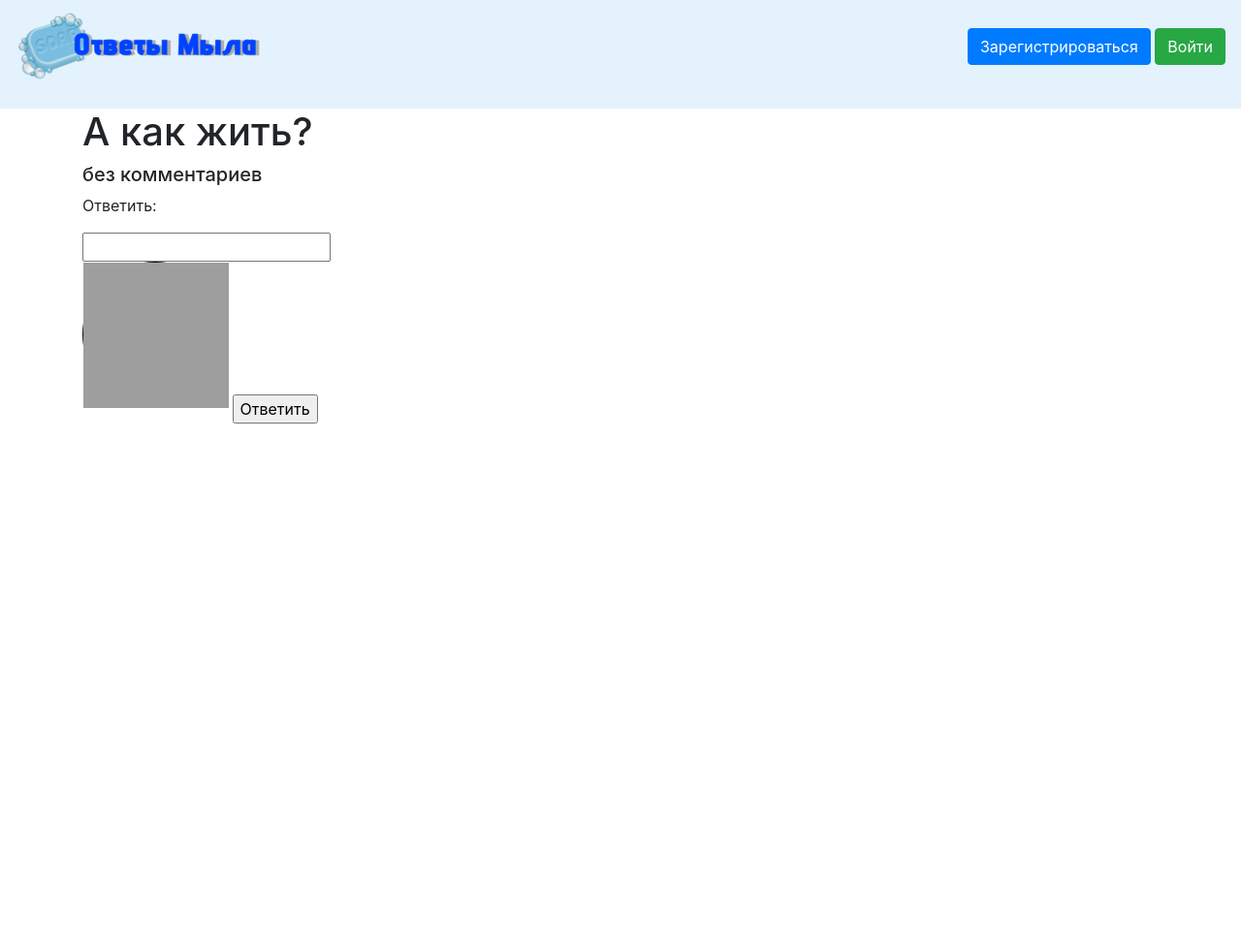
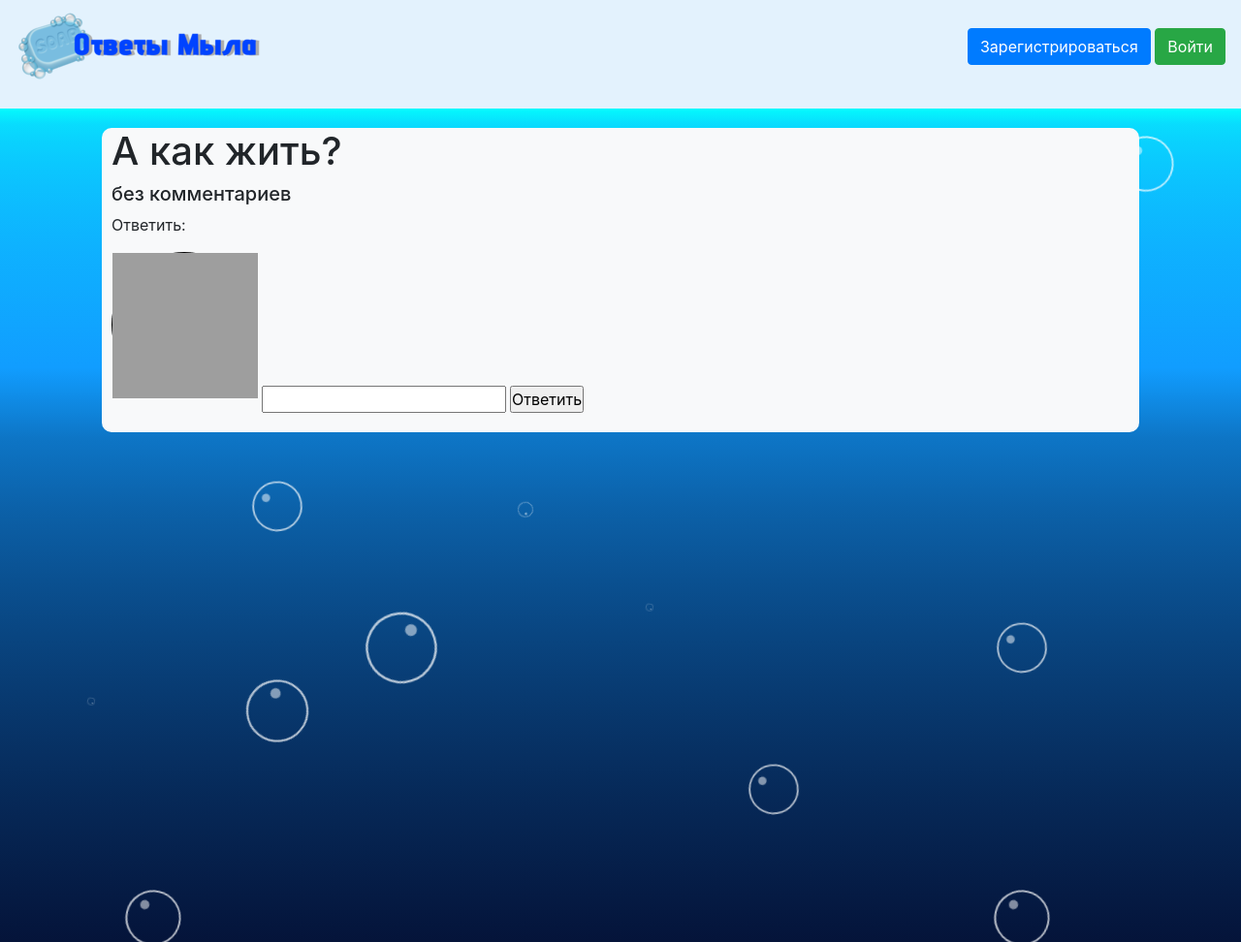
Before and after one commit to gamr416/api_project_yandex2024, a Flask app: page /question/1 in a window 1280 px wide. Shown: the whole page at 97% size. Run offline with Flask 3, Linux system fonts and the light colour scheme; data comes from the database, SQL or seed files in the repository; some libraries are stand-ins or nearby versions; grey boxes are pictures that could not be loaded.

Commit message:
пародия на дизайн

```diff
--- a/static/css/style.css
+++ b/static/css/style.css
@@ -94,8 +94,19 @@ file-upload {
 .animate2 img.first { /* первая картинка полностью прозрачная */
 
   opacity:0;
+  filter:alpha (opacity=0);
+  border-radius: 100%;
+  display: flex;
+  align-items: center;
+  justify-content: center;
+}
 
-  filter:alpha (opacity=0);
+.animate2 img.second {
+  border-radius: 100%;
+  display: flex;
+  align-items: center;
+  justify-content: center;
+
 }
 
 .animate2:hover img.first { /* при наведении курсора первая картинка становится не прозрачной */
@@ -114,3 +125,131 @@ file-upload {
   filter:alpha (opacity=100);
 
 }
+
+
+
+* {
+  margin: 0;
+  padding: 0;
+}
+.wrapper {
+  height: 100%;
+  width: 100%;
+  background: linear-gradient(180deg, #04fafd, 5%, #119dff, 50%, #030423);
+  position: absolute;
+}
+.wrapper h1 {
+  top: 50%;
+  left: 50%;
+  transform: translate(-50%, -50%);
+  position: absolute;
+  font-family: sans-serif;
+  letter-spacing: 1px;
+  word-spacing: 2px;
+  color: #fff;
+  font-size: 40px;
+  font-weight: 888;
+  text-transform: uppercase;
+}
+.wrapper div {
+  height: 60px;
+  width: 60px;
+  border: 2px solid rgba(255, 255, 255, 0.7);
+  border-radius: 50px;
+  position: absolute;
+  top: 10%;
+  left: 10%;
+  animation: 4s linear infinite;
+}
+div .dot {
+  height: 10px;
+  width: 10px;
+  border-radius: 50px;
+  background: rgba(255, 255, 255, 0.5);
+  position: absolute;
+  top: 20%;
+  right: 20%;
+}
+.wrapper div:nth-child(1) {
+  top: 20%;
+  left: 20%;
+  animation: animate 8s linear infinite;
+}
+.wrapper div:nth-child(2) {
+  top: 60%;
+  left: 80%;
+  animation: animate 10s linear infinite;
+}
+.wrapper div:nth-child(3) {
+  top: 40%;
+  left: 40%;
+  animation: animate 3s linear infinite;
+}
+.wrapper div:nth-child(4) {
+  top: 66%;
+  left: 30%;
+  animation: animate 7s linear infinite;
+}
+.wrapper div:nth-child(5) {
+  top: 90%;
+  left: 10%;
+  animation: animate 9s linear infinite;
+}
+.wrapper div:nth-child(6) {
+  top: 30%;
+  left: 60%;
+  animation: animate 5s linear infinite;
+}
+.wrapper div:nth-child(7) {
+  top: 70%;
+  left: 20%;
+  animation: animate 8s linear infinite;
+}
+.wrapper div:nth-child(8) {
+  top: 75%;
+  left: 60%;
+  animation: animate 10s linear infinite;
+}
+.wrapper div:nth-child(9) {
+  top: 50%;
+  left: 50%;
+  animation: animate 6s linear infinite;
+}
+.wrapper div:nth-child(10) {
+  top: 45%;
+  left: 20%;
+  animation: animate 10s linear infinite;
+}
+.wrapper div:nth-child(11) {
+  top: 10%;
+  left: 90%;
+  animation: animate 9s linear infinite;
+}
+.wrapper div:nth-child(12) {
+  top: 20%;
+  left: 70%;
+  animation: animate 7s linear infinite;
+}
+.wrapper div:nth-child(13) {
+  top: 20%;
+  left: 20%;
+  animation: animate 8s linear infinite;
+}
+.wrapper div:nth-child(14) {
+  top: 60%;
+  left: 5%;
+  animation: animate 6s linear infinite;
+}
+.wrapper div:nth-child(15) {
+  top: 90%;
+  left: 80%;
+  animation: animate 9s linear infinite;
+}
+@keyframes animate {
+  0% {
+    transform: scale(0) translateY(0) rotate(70deg);
+  }
+  100% {
+    transform: scale(1.3) translateY(-100px) rotate(360deg);
+  }
+}
--- a/templates/base.html
+++ b/templates/base.html
@@ -10,7 +10,7 @@
     <title>{{title}}</title>
 </head>
 
-<body>
+<body style="background-color: #99b1c2;">
     <header>
         <nav class="navbar navbar-light"  style="background-color: #e3f2fd;">
             <p>
@@ -30,6 +30,23 @@
             {% endif %}
         </nav>
     </header>
+    <div class="wrapper" style="position: fixed; z-index: -1">
+      <div><span class="dot"></span></div>
+      <div><span class="dot"></span></div>
+      <div><span class="dot"></span></div>
+      <div><span class="dot"></span></div>
+      <div><span class="dot"></span></div>
+      <div><span class="dot"></span></div>
+      <div><span class="dot"></span></div>
+      <div><span class="dot"></span></div>
+      <div><span class="dot"></span></div>
+      <div><span class="dot"></span></div>
+      <div><span class="dot"></span></div>
+      <div><span class="dot"></span></div>
+      <div><span class="dot"></span></div>
+      <div><span class="dot"></span></div>
+      <div><span class="dot"></span></div>
+    </div>
     <!-- Begin page content -->
     <main role="main" class="container">
         {% block content %}{% endblock %}
--- a/templates/login.html
+++ b/templates/login.html
@@ -1,8 +1,9 @@
 {% extends "base.html" %}
 
 {% block content %}
+    <form action="" method="post" style="background-color: #f8f9fa; margin: 20px; border-radius: 10px; padding-bottom: 10px">
+        <div style="margin: 10px">
             <h1>Авторизация</h1>
-    <form action="" method="post">
             {{ form.hidden_tag() }}
             <p>
                 {{ form.email.label }}<br>
@@ -25,5 +26,6 @@
             <p>{{ form.remember_me() }} {{ form.remember_me.label }}</p>
             <p>{{ form.submit(type="submit", class="btn btn-primary") }}</p>
             <div>{{ message }}</div>
+        </div>
     </form>
 {% endblock %}
--- a/templates/news.html
+++ b/templates/news.html
@@ -1,7 +1,7 @@
 {% extends "base.html" %}
 
 {% block content %}
-    <form action="" method="post" style="background-color: #f8f9fa; margin-top: 20px;">
+    <form action="" method="post" style="background-color: #f8f9fa; margin: 10px; border-radius: 20px; padding-bottom: 10px">
         <h1 style="margin-left: 10px; margin-right: 10px">Ваш вопрос</h1>
         {{ form.hidden_tag() }}
         <p style="margin-left: 10px; margin-right: 10px">
--- a/templates/question.html
+++ b/templates/question.html
@@ -1,16 +1,18 @@
 {% extends "base.html" %}
 
 {% block content %}
-    <h1>{{form.title.data}}</h1>
-    <h5>{{form.content.data}}</h5>
-    <p>Ответить:</p>
-    <input type="text" name="answer">
-<form action = "/success" method = "post" enctype="multipart/form-data">
+<form action = "/success" method = "post" enctype="multipart/form-data" style="background-color: #f8f9fa; margin: 20px; border-radius: 10px; padding-bottom: 10px">
+    <div style="margin: 10px">
+        <h1>{{form.title.data}}</h1>
+        <h5>{{form.content.data}}</h5>
+        <p>Ответить:</p>
         <label for="file-upload" class="custom-file-upload">
             <div class="animate2">
                 <img src={{current_user.avatar}} class="second" width="150" height="150">
                 <img src="static/img/add_image.png" class="first" width="150" height="150">
             </div>
         </label>
-    <input type="submit" value="Ответить">
+        <input type="text" name="answer">
+        <input type="submit" value="Ответить">
+    </div>
 {% endblock %}
--- a/templates/register.html
+++ b/templates/register.html
@@ -1,8 +1,10 @@
 {% extends "base.html" %}
 
 {% block content %}
+<form action="" method="post" style="background-color: #f8f9fa; margin: 20px; border-radius: 10px; padding-bottom: 10px">
+    <div style="margin: 10px;">
+
         <h1>Регистрация</h1>
-<form action="" method="post">
         {{ form.hidden_tag() }}
         <p>
             {{ form.email.label }}<br>
@@ -51,5 +53,6 @@
         </p>
         <p>{{ form.submit(type="submit", class="btn btn-primary") }}</p>
         {{message}}
+    </div>
 </form>
 {% endblock %}
```
Also changed, not shown: templates/index.html (+8 -6 lines), templates/user_info.html (+16 -11 lines), static/img/no_image_1.png (deleted). Lines whose indentation alone changed are shown as unchanged.
